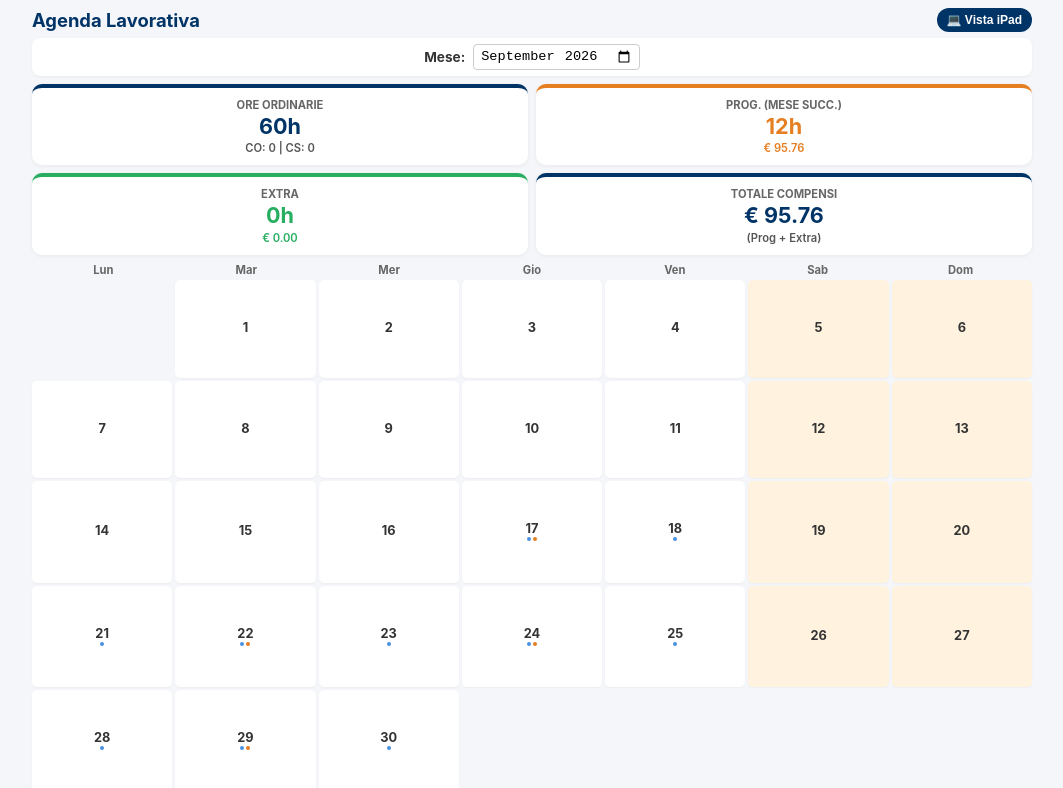
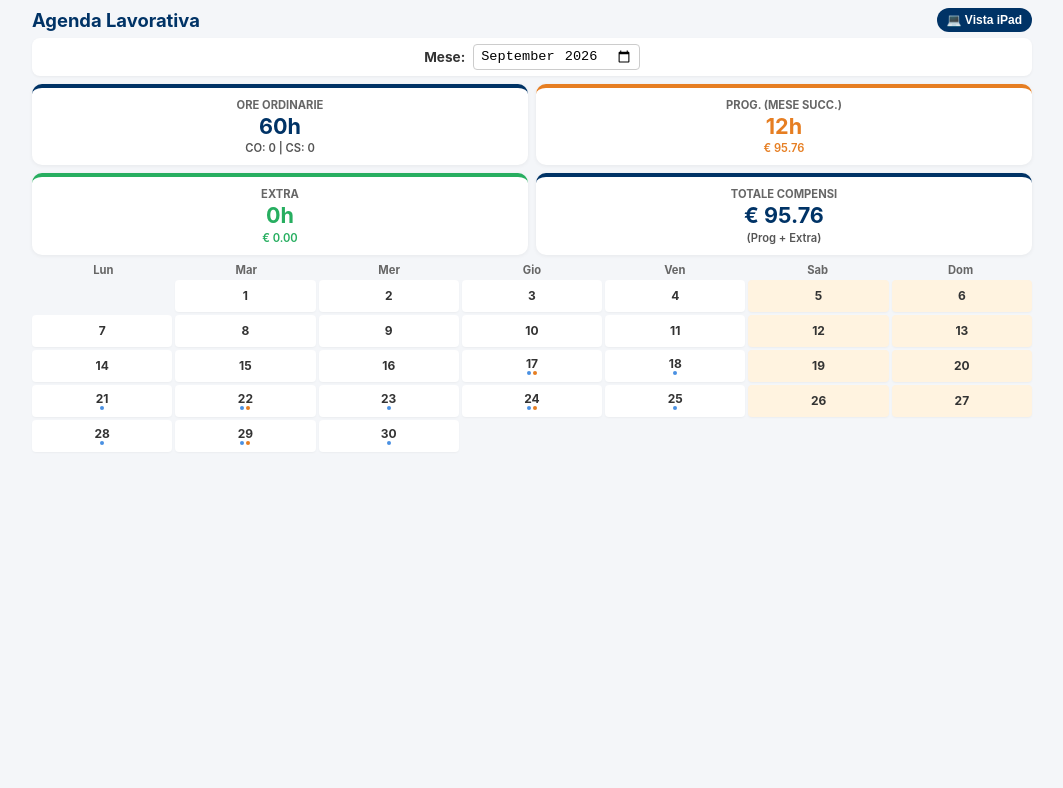
Before and after one commit to dododom1998/Agenda, a plain HTML site: page index.html in a window 1280 px wide. Both pictures are taken after a click on the button "📱 Vista iPhone". Shown: the whole page, without its empty margins (108-1171 px from the left). Drawn offline with Linux system fonts and the light colour scheme.

Commit message:
Update index.html

```diff
--- a/index.html
+++ b/index.html
@@ -82,7 +82,7 @@
             border-radius: 4px;
         }
 
-        /* 4 Quadranti Ingranditi */
+        /* 4 Quadranti */
         .summary-cards {
             display: grid;
             grid-template-columns: repeat(2, 1fr);
@@ -96,7 +96,7 @@
 
         .card {
             background: var(--card-bg);
-            padding: 10px 6px; /* Spazio interno aumentato */
+            padding: 10px 6px;
             border-radius: 10px;
             box-shadow: 0 1px 4px rgba(0,0,0,0.06);
             text-align: center;
@@ -115,7 +115,7 @@
         }
 
         .card .value {
-            font-size: 1.35rem; /* Font numeri ingrandito */
+            font-size: 1.35rem;
             font-weight: bold;
             color: var(--primary);
             line-height: 1.1;
@@ -131,11 +131,10 @@
             color: #555;
         }
 
-        /* Calendario Griglia Compatto (Altezza Ridotta) */
+        /* Calendario Griglia Ultra-Compatto (Altezza Fissa) */
         #mobileCalendarView {
             display: none;
             flex-direction: column;
-            flex-grow: 1;
         }
 
         body.view-mobile #mobileCalendarView {
@@ -160,13 +159,13 @@
             display: grid;
             grid-template-columns: repeat(7, 1fr);
             gap: 3px;
-            flex-grow: 1;
         }
 
         .cal-day-cell {
             background: var(--card-bg);
-            border-radius: 5px;
-            padding: 2px 1px; /* Padding minimo per ridurre altezza */
+            border-radius: 4px;
+            height: 32px; /* Altezza ridotta e fissa */
+            padding: 0;
             text-align: center;
             box-shadow: 0 1px 2px rgba(0,0,0,0.04);
             cursor: pointer;
@@ -174,8 +173,9 @@
             display: flex;
             flex-direction: column;
             align-items: center;
-            justify-content: center; /* Centratura verticale */
+            justify-content: center;
             gap: 1px;
+            box-sizing: border-box;
         }
 
         .cal-day-cell.weekend { background-color: #fff3e0; }
@@ -183,7 +183,7 @@
 
         .cal-day-num {
             font-weight: bold;
-            font-size: 0.8rem;
+            font-size: 0.75rem;
             line-height: 1;
         }
 
@@ -354,7 +354,7 @@
         <input type="month" id="monthSelect" onchange="renderCalendar()">
     </div>
 
-    <!-- 4 Quadranti Ingranditi -->
+    <!-- 4 Quadranti -->
     <div class="summary-cards">
         <div class="card">
             <h3>Ore Ordinarie</h3>
@@ -378,7 +378,7 @@
         </div>
     </div>
 
-    <!-- VISTA MOBILE (Griglia Calendario Compatta) -->
+    <!-- VISTA MOBILE (Griglia Calendario Fissa e Ridotta) -->
     <div id="mobileCalendarView">
         <div class="calendar-weekdays">
             <div>Lun</div><div>Mar</div><div>Mer</div><div>Gio</div><div>Ven</div><div>Sab</div><div>Dom</div>
@@ -501,7 +501,7 @@
 
             calCell.innerHTML = `
                 <div class="cal-day-num">${day}</div>
-                ${hasAbsence ? `<span style="font-size:0.55rem; font-weight:bold; color:#e91e63; line-height:1;">${savedData.absence}</span>` : badgesHtml}
+                ${hasAbsence ? `<span style="font-size:0.5rem; font-weight:bold; color:#e91e63; line-height:1;">${savedData.absence}</span>` : badgesHtml}
             `;
             calGrid.appendChild(calCell);
 
```
